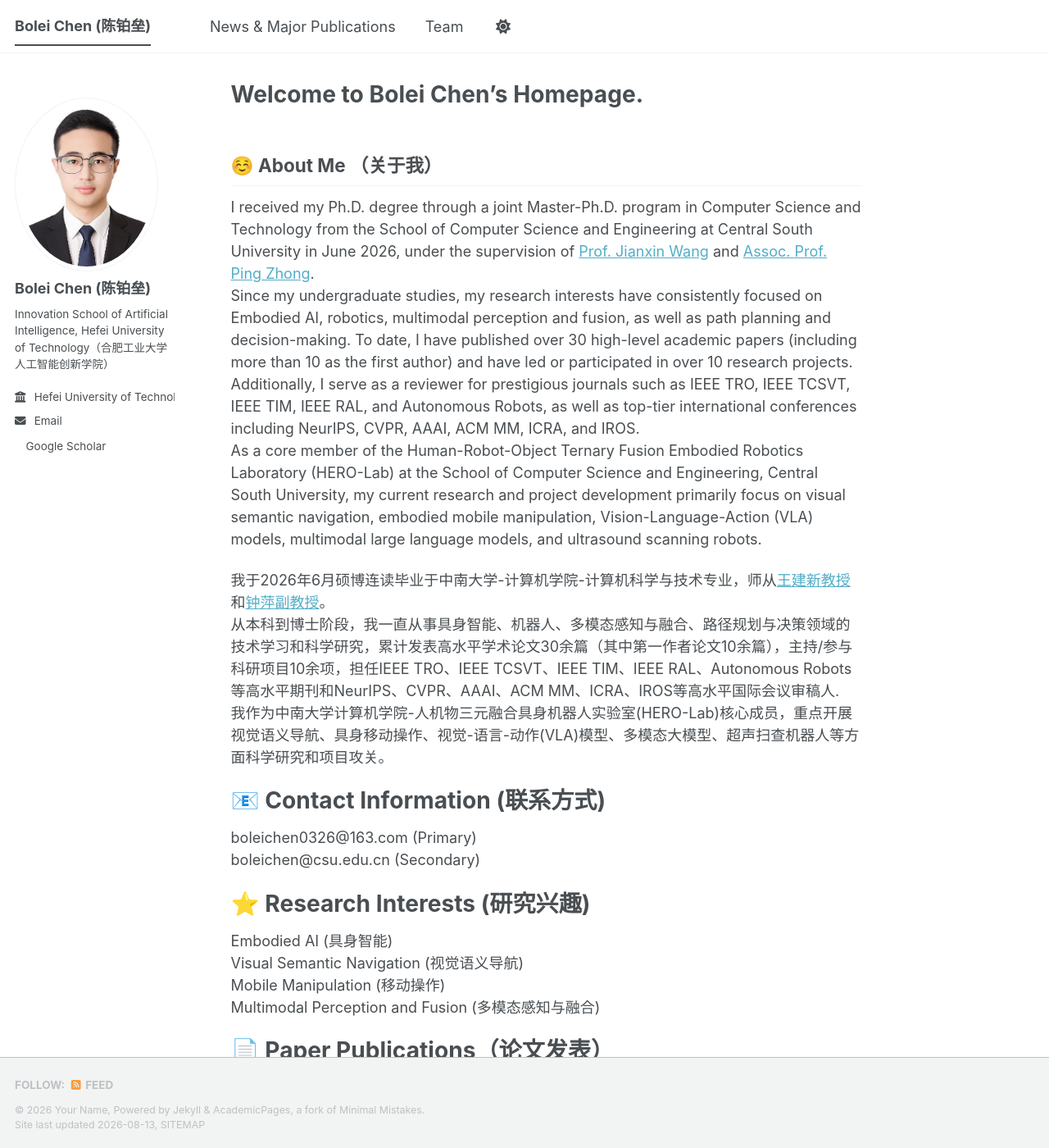
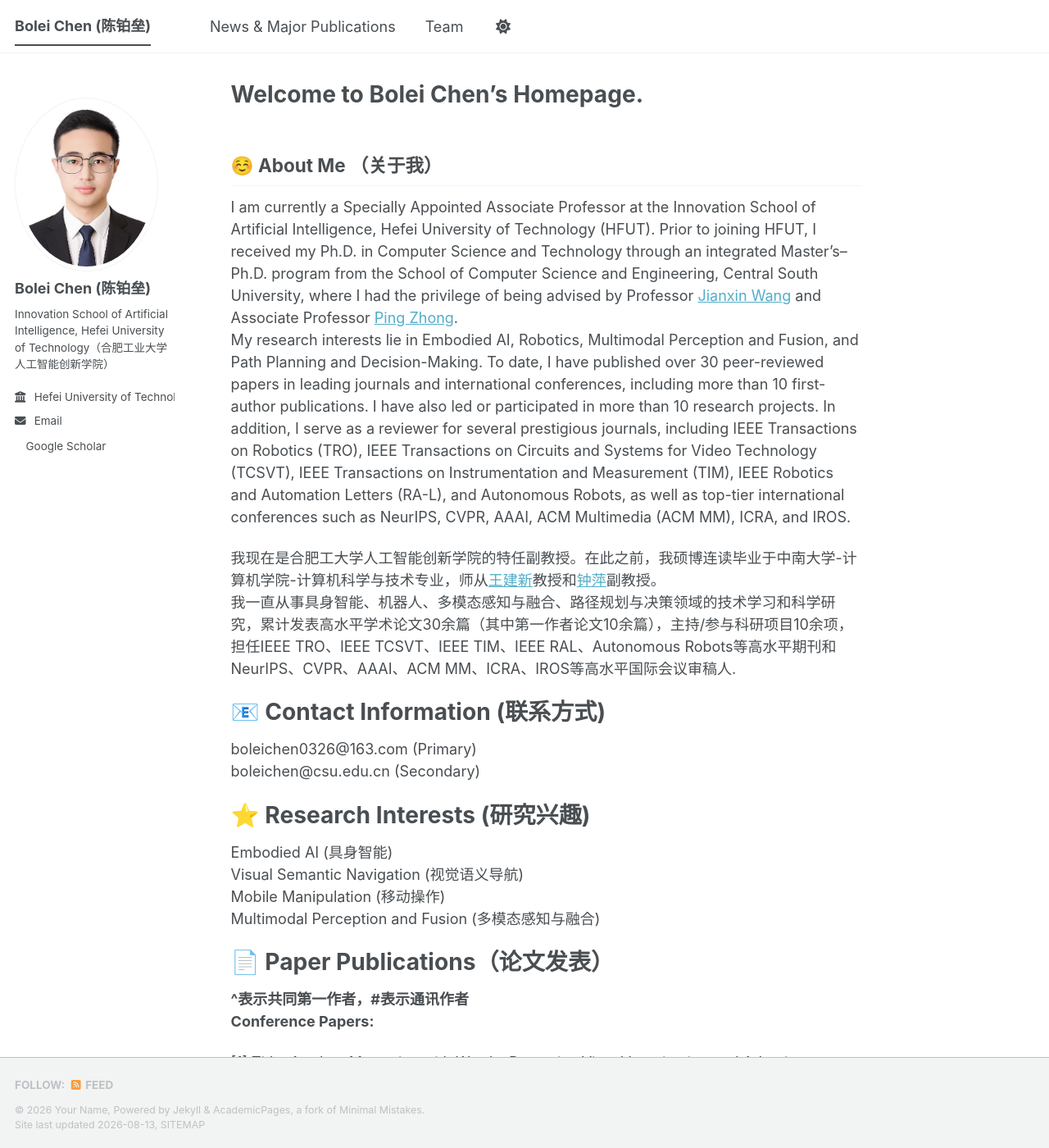
Before and after one commit to BoLeiChen/boleichen.github.io, a Jekyll site: the page built from _pages/about.md, in a window 1280 px wide and 1400 px high. Shown: the whole window at 82% size. Built offline with Jekyll 4.4.1, drawn with Linux system fonts in a browser that asks for light colours; emoji names are drawn with the system emoji font; a style sheet for code colours, icons or effects is not loaded; some of the changed text lies outside the part shown.

Commit message:
Update about.md

```diff
--- a/_pages/about.md
+++ b/_pages/about.md
@@ -9,13 +9,11 @@ redirect_from:
 :relaxed: About Me （关于我）
 ------
 
-I received my Ph.D. degree through a joint Master-Ph.D. program in Computer Science and Technology from the School of Computer Science and Engineering at Central South University in June 2026, under the supervision of [Prof. Jianxin Wang](https://faculty.csu.edu.cn/wangjianxin1/zh_CN/index.htm) and [Assoc. Prof. Ping Zhong](https://faculty.csu.edu.cn/zhongping/zh_CN/index.htm).
-<br>Since my undergraduate studies, my research interests have consistently focused on Embodied AI, robotics, multimodal perception and fusion, as well as path planning and decision-making. To date, I have published over 30 high-level academic papers (including more than 10 as the first author) and have led or participated in over 10 research projects. Additionally, I serve as a reviewer for prestigious journals such as IEEE TRO, IEEE TCSVT, IEEE TIM, IEEE RAL, and Autonomous Robots, as well as top-tier international conferences including NeurIPS, CVPR, AAAI, ACM MM, ICRA, and IROS.
-<br>As a core member of the Human-Robot-Object Ternary Fusion Embodied Robotics Laboratory (HERO-Lab) at the School of Computer Science and Engineering, Central South University, my current research and project development primarily focus on visual semantic navigation, embodied mobile manipulation, Vision-Language-Action (VLA) models, multimodal large language models, and ultrasound scanning robots.
+I am currently a Specially Appointed Associate Professor at the Innovation School of Artificial Intelligence, Hefei University of Technology (HFUT). Prior to joining HFUT, I received my Ph.D. in Computer Science and Technology through an integrated Master's–Ph.D. program from the School of Computer Science and Engineering, Central South University, where I had the privilege of being advised by Professor [Jianxin Wang](https://faculty.csu.edu.cn/wangjianxin1/zh_CN/index.htm) and Associate Professor [Ping Zhong](https://faculty.csu.edu.cn/zhongping/zh_CN/index.htm).
+<br>My research interests lie in Embodied AI, Robotics, Multimodal Perception and Fusion, and Path Planning and Decision-Making. To date, I have published over 30 peer-reviewed papers in leading journals and international conferences, including more than 10 first-author publications. I have also led or participated in more than 10 research projects. In addition, I serve as a reviewer for several prestigious journals, including IEEE Transactions on Robotics (TRO), IEEE Transactions on Circuits and Systems for Video Technology (TCSVT), IEEE Transactions on Instrumentation and Measurement (TIM), IEEE Robotics and Automation Letters (RA-L), and Autonomous Robots, as well as top-tier international conferences such as NeurIPS, CVPR, AAAI, ACM Multimedia (ACM MM), ICRA, and IROS.
 
-我于2026年6月硕博连读毕业于中南大学-计算机学院-计算机科学与技术专业，师从[王建新教授](https://faculty.csu.edu.cn/wangjianxin1/zh_CN/index.htm)和[钟萍副教授](https://faculty.csu.edu.cn/zhongping/zh_CN/index.htm)。
-<br>从本科到博士阶段，我一直从事具身智能、机器人、多模态感知与融合、路径规划与决策领域的技术学习和科学研究，累计发表高水平学术论文30余篇（其中第一作者论文10余篇），主持/参与科研项目10余项，担任IEEE TRO、IEEE TCSVT、IEEE TIM、IEEE RAL、Autonomous Robots等高水平期刊和NeurIPS、CVPR、AAAI、ACM MM、ICRA、IROS等高水平国际会议审稿人.
-<br>我作为中南大学计算机学院-人机物三元融合具身机器人实验室(HERO-Lab)核心成员，重点开展视觉语义导航、具身移动操作、视觉-语言-动作(VLA)模型、多模态大模型、超声扫查机器人等方面科学研究和项目攻关。
+我现在是合肥工大学人工智能创新学院的特任副教授。在此之前，我硕博连读毕业于中南大学-计算机学院-计算机科学与技术专业，师从[王建新](https://faculty.csu.edu.cn/wangjianxin1/zh_CN/index.htm)教授和[钟萍](https://faculty.csu.edu.cn/zhongping/zh_CN/index.htm)副教授。
+<br>我一直从事具身智能、机器人、多模态感知与融合、路径规划与决策领域的技术学习和科学研究，累计发表高水平学术论文30余篇（其中第一作者论文10余篇），主持/参与科研项目10余项，担任IEEE TRO、IEEE TCSVT、IEEE TIM、IEEE RAL、Autonomous Robots等高水平期刊和NeurIPS、CVPR、AAAI、ACM MM、ICRA、IROS等高水平国际会议审稿人.
 
 :email: Contact Information (联系方式)
 ======
@@ -120,12 +118,12 @@ Patent Publications （专利发表） :page_with_curl:
 :sparkler: Project Experience (项目经历)
 ------
 
-[1] 面向脑启发具身智能机器人前沿理论研究，核心技术人员，在研;
-<br>[2] 矿山碎石机器人自主决策与规划系统研究，核心技术人员，在研;
-<br>[3] 面向人机物三元融合的运动管理和调度优化研究，核心技术人员，在研;
-<br>[4] 基于AI大数据和智能解析在特发疑难皮肤病防诊治中的关键技术研发，核心技术人员，在研;
-<br>[5] 江西联通基于视频+AI在行业领域的应用研究，核心技术人员，在研;
-<br>[6] 面向自主无人系统的适应性智能导航与自主探索算法，核心技术人员，已结项;
+[1] 面向脑启发具身智能机器人前沿理论研究，核心技术人员;
+<br>[2] 矿山碎石机器人自主决策与规划系统研究，核心技术人员;
+<br>[3] 面向人机物三元融合的运动管理和调度优化研究，核心技术人员;
+<br>[4] 基于AI大数据和智能解析在特发疑难皮肤病防诊治中的关键技术研发，核心技术人员;
+<br>[5] 江西联通基于视频+AI在行业领域的应用研究，核心技术人员;
+<br>[6] 面向自主无人系统的适应性智能导航与自主探索算法，核心技术人员;
 <br>[7] 面向人机物三元融合的自主探索和视觉导航研究，项目负责人，已结项;
 <br>[8] 面向机器人的适应性智能导航与场景感知，项目负责人，已结项;
 <br>[9] 面向厂区货车的融合式导航系统研究，项目负责人，已结项;
```
Also changed, not shown: other parts of _pages/about.md (+1 -1 lines).
